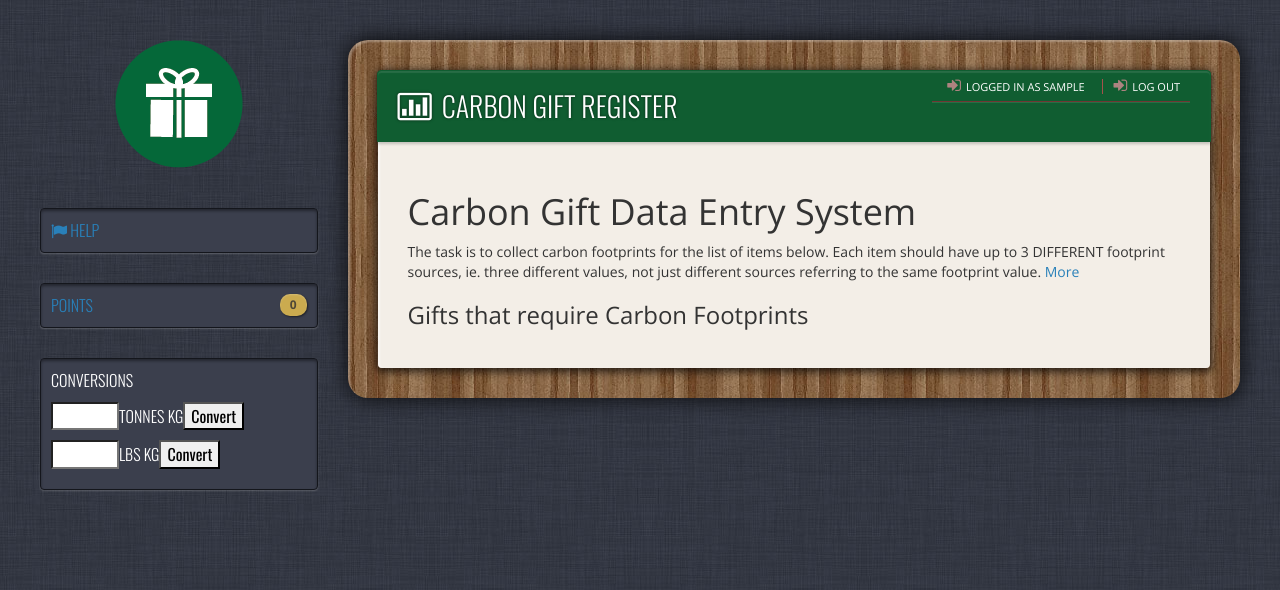
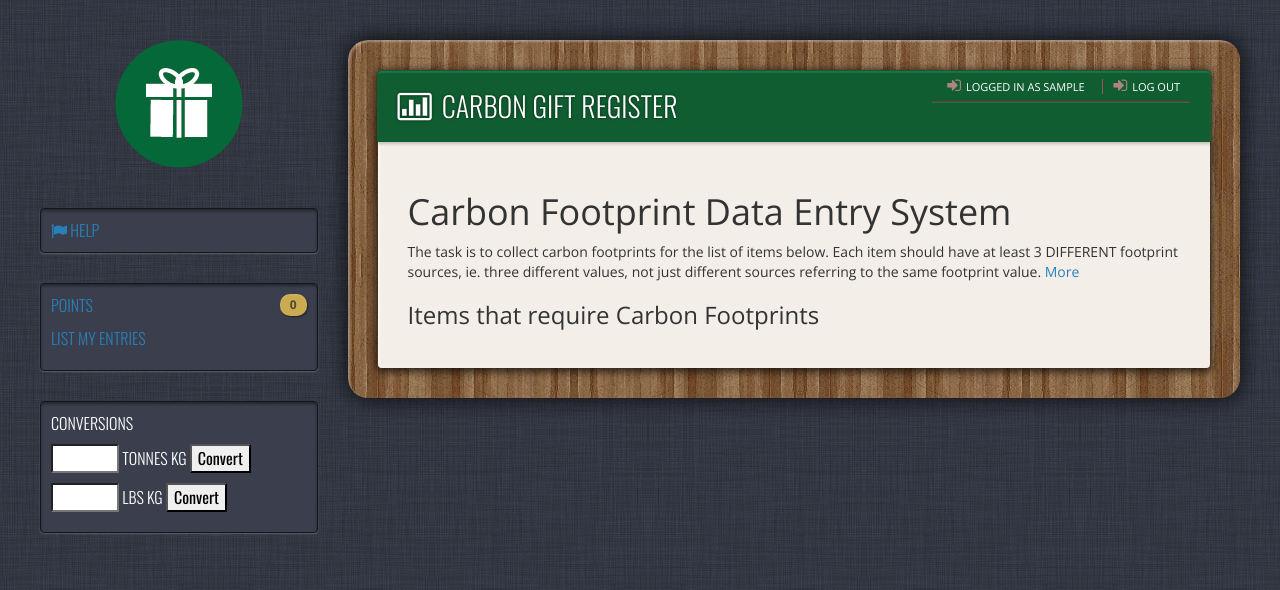
Before and after one commit to phoebebright/carbon_gift, a Django app: page / in a window 1280 px wide. Shown: the top 590 px of the page. Run offline with Django 3.2, Linux system fonts and the light colour scheme; the visitor is signed in with stand-in values (Sample User, id 1); data that the repository does not hold is empty; parts of the project's set-up code (start-up, migrations or seed data) failed here and were passed over; some libraries are stand-ins or nearby versions.

Commit message:
initial - added list my stuff with chart

```diff
--- a/templates/base.html
+++ b/templates/base.html
@@ -3,9 +3,7 @@
 <head>
     <meta charset="utf-8">
     <meta name="viewport" content="width=device-width, initial-scale=1">
-    <link rel='stylesheet' href='{{STATIC_URL}}css/fullcalendar.css'>
-    <link rel='stylesheet' href='{{STATIC_URL}}css/datatables/datatables.css'>
-    <link rel='stylesheet' href='{{STATIC_URL}}css/datatables/bootstrap.datatables.css'>
+
     <link rel='stylesheet' href='{{STATIC_URL}}scss/chosen.css'>
     <link rel='stylesheet' href='{{STATIC_URL}}scss/font-awesome/font-awesome.css'>
     <link rel='stylesheet' href='{{STATIC_URL}}css/app.css'>
@@ -25,7 +23,7 @@
 
     <script type="text/javascript" src="{{STATIC_URL}}js/JSON.js"></script>
     <script type="text/javascript" src="{{STATIC_URL}}webtest/js/jquery.cookie.min.js"></script>
-    <title>{% block title %}Carbon Gift Register{% endblock %}</title>
+    <title>{% block title %}Carbon Footprint Database{% endblock %}</title>
     <style>
         .side-menu {
             padding: 10px !important;
@@ -63,7 +61,7 @@
                         <a href="/" class="logo hidden-sm hidden-xs">
                             <img src="{{ STATIC_URL }}img/gift_icon-05.png" />
                         </a>
-    </div>
+                    </div>
                 </div>
 
                 <div class="relative-w">
@@ -77,13 +75,17 @@
                     </div>
                 </div>
 
-                               <div class="relative-w">
+                <div class="relative-w">
                     <div class="side-menu side-bar-text">
 
-                        <a href="/points/">
+                        <p><a href="/points/">
                             <span class="badge badge-notifications pull-right alert-animated">{{ user.new_points }}</span>
-                             Points
-                        </a>
+                            Points
+                        </a></p>
+                        <p>                <a href="/listfoot/">
+
+                            List my Entries
+                        </a></p>
 
                     </div>
                 </div>
@@ -94,8 +96,8 @@
                         <p>Conversions</p>
 
 
-                          <p><input id="tonnes" size="6">Tonnes  <span id="t2kg"></span>kg<button id="ton2kg">Convert</button></p>
-                          <p><input id="lbs" size="6">lbs  <span id="lb2kg"></span>kg<button id="lbs2kg">Convert</button></p>
+                        <p><input id="tonnes" size="6">&nbsp;Tonnes  <span id="t2kg"></span>kg&nbsp;<button id="ton2kg">Convert</button></p>
+                        <p><input id="lbs" size="6">&nbsp;lbs  <span id="lb2kg"></span>kg&nbsp;<button id="lbs2kg">Convert</button></p>
 
 
                     </div>
@@ -162,11 +164,8 @@
 <script src='{{STATIC_URL}}js/bootstrap/transition.js'></script>
 <script src='{{STATIC_URL}}js/bootstrap/tooltip.js'></script>
 <script src='{{STATIC_URL}}js/jquery.knob.js'></script>
-<script src='{{STATIC_URL}}js/fullcalendar.min.js'></script>
-<script src='{{STATIC_URL}}js/datatables/datatables.min.js'></script>
 <script src='{{STATIC_URL}}js/chosen.jquery.min.js'></script>
-<script src='{{STATIC_URL}}js/datatables/bootstrap.datatables.js'></script>
-<script src='{{STATIC_URL}}js/raphael-min.js'></script>
+
 <script src='{{STATIC_URL}}js/morris-0.4.3.min.js'></script>
 <script src='{{STATIC_URL}}js/for_pages/color_settings.js'></script>
 <script src='{{STATIC_URL}}js/application.js'></script>
@@ -175,7 +174,7 @@
 
 {% block js %}
     <script>
-    $(document).ready(function() {
+        $(document).ready(function() {
 
             $("#ton2kg").on("click", function() {
                 var t = parseFloat($("#tonnes").val());
@@ -189,7 +188,7 @@
                 $("#lb2kg").text(kg);
                 $("#id_size").val(kg);
             })
-    });
+        });
     </script>
 {% endblock js %}
 
--- a/templates/help.html
+++ b/templates/help.html
@@ -3,7 +3,7 @@
 
 <h1>How it works</h1>
 
-<p>1 Point are awarded for each new footprint entered.  The footprint will be veried to make sure it is correct and different from the other footprints already entered for this Gift.  Once a footprint is verified another point is awarded.</p>
+<p>1 Point is awarded for each new footprint entered.  The footprint will be verified to make sure it is correct and different from the other footprints already entered for this Item.  Once a footprint is verified another point is awarded.</p>
 <p>Periodically points are converted into payment and marked as redeemed.  The current conversion is 1c per point.</p>
 
 {%  endblock main %}
--- a/templates/index.html
+++ b/templates/index.html
@@ -1,12 +1,12 @@
 {% extends "base.html" %}
 {% block main %}
 
-<h1>Carbon Gift Data Entry System</h1>
+<h1>Carbon Footprint Data Entry System</h1>
     <p>The task is to collect carbon footprints for the list of items below.
-        Each item should have up to 3 DIFFERENT footprint sources,
+        Each item should have at least 3 DIFFERENT footprint sources,
         ie. three different values, not just different sources referring to the same footprint value. <a href="help/">More</a></p>
     <div class="row-fluid">
-        <h3>Gifts that require Carbon Footprints</h3>
+        <h3>Items that require Carbon Footprints</h3>
         <ul>
         {% for item in required %}
             <li><a href="/newfoot/{{ item.id }}/">{{ item.name }}</a>&nbsp Footprints required {{ item.feet_required }}</li>
--- a/templates/registration/login.html
+++ b/templates/registration/login.html
@@ -6,8 +6,8 @@
     <div id="login">
         <h1>Login to Carbon Gifts</h1>
         <form action="/login/" method="post" id="login-form">{% csrf_token %}
-        <label for="username">USERNAME </label><input style="width: 160px; border: 1px solid gray" type="text" name="username" value="" id="username" /><br />
-        <label for="password">PASSWORD </label><input style="width: 160px; border: 1px solid gray" type="password" name="password" value="" id="password" /><br />
+            <label for="username">USERNAME </label>&nbsp;<input style="width: 160px; border: 1px solid gray" type="text" name="username" value="" id="username" /><br />
+            <label for="password">PASSWORD </label>&nbsp;<input style="width: 160px; border: 1px solid gray" type="password" name="password" value="" id="password" /><br />
 
             <button type="submit">Login</button><br />
 
@@ -19,6 +19,7 @@
 
         <script type="text/javascript">
             document.getElementById('id_username').focus()
+            $(".btn").button();
         </script>
     </div>
 
--- a/urls.py
+++ b/urls.py
@@ -6,9 +6,19 @@ from django.conf import settings
 from django.contrib import admin
 from django.conf.urls.static import static
 
+
+from tastypie.api import Api
+from web.api import *
+
+
+v1_api = Api(api_name='v1')
+v1_api.register(UserPendingPoints())
+
+
 admin.autodiscover()
 
 urlpatterns = patterns('',
+                       url(r'^api/', include(v1_api.urls)),
                        url(r'^login/$', 'django.contrib.auth.views.login', name="login"),
                        url(r'^accounts/login/$', 'django.contrib.auth.views.login', name="login"),
                        url(r'^logout/$', 'django.contrib.auth.views.logout', {'template_name': 'login.html'}, name="logout"),
@@ -30,6 +40,7 @@ urlpatterns += patterns('web.views',
                         url(r'^newfoot/(?P<obj_id>\d+)/$', FootCreate.as_view(), name='foot_new'),
                         url(r'^editfoot/(?P<pk>\d+)/$', FootUpdate.as_view(), name='foot_edit'),
                         url(r'^deletefoot/(?P<pk>\d+)/$', FootDelete.as_view(), name='foot_delete'),
+                        url(r'^listfoot/$', FootList.as_view(), name='foot_list'),
 
                         url(r'^$', login_required(Home.as_view()), name='home'),
 )
--- a/web/forms.py
+++ b/web/forms.py
@@ -9,6 +9,7 @@ class FootprintForm(ModelForm):
         model = Footprint
         widgets = {'created_by': forms.HiddenInput,
                    "object": forms.HiddenInput,
+                   "verified": forms.HiddenInput,
                    "source": forms.TextInput(attrs={'size':'60'}),
                    "size": forms.TextInput(attrs={'size':'6'}),
                    }
--- a/web/models.py
+++ b/web/models.py
@@ -85,7 +85,7 @@ class Footprint(models.Model):
     object = models.ForeignKey(Object)
     source = models.URLField(help_text="URL of source of footprint", unique=True)
     size = models.DecimalField(max_digits=10, decimal_places=2, help_text="Footprint size in kg", validators=[MinValueValidator(0),
-                                       MaxValueValidator(10000)])
+                                       MaxValueValidator(100000)])
 
     notes = models.TextField(blank=True, null=True)
 
@@ -142,6 +142,8 @@ class Footprint(models.Model):
         self.object.save()
         super(Footprint, self).delete()
 
+
+
 class Points(models.Model):
 
     user = models.ForeignKey(MyUser)
@@ -150,7 +152,8 @@ class Points(models.Model):
     footprint = models.ForeignKey(Footprint)
     comment = models.CharField(max_length=30, blank=True, null=True)
     created = models.DateTimeField(auto_now_add=True)
-    redeemed = models.DateTimeField(blank=True, null=True)
+    pending = models.BooleanField(default=True)
+    redeemed_date = models.DateTimeField(blank=True, null=True)
 
     class Meta:
         ordering = ['-created']
@@ -167,3 +170,7 @@ class Points(models.Model):
             self.user.save()
 
         super(Points, self).save(*args, **kwargs)
+
+    @property
+    def redeemed(self):
+        return self.redeemed_date
--- a/web/views.py
+++ b/web/views.py
@@ -15,7 +15,8 @@ from django.views.generic import TemplateView,ListView
 from django.views.generic.edit import CreateView, UpdateView, DeleteView
 from django.core.urlresolvers import reverse_lazy
 
-
+from django_tables2 import SingleTableView
+import django_tables2 as tables
 
 #python
 import json
@@ -82,3 +83,23 @@ class FootUpdate(UpdateView):
 class FootDelete(DeleteView):
     model = Footprint
     success_url = reverse_lazy('home')
+
+
+
+class FootprintTable(tables.Table):
+    class Meta:
+        model = Footprint
+        fields = ('object.name', 'size', 'created', 'verified')
+        template_name = "web/footprint_list.html"
+
+
+
+class FootList(SingleTableView):
+
+    table_class = FootprintTable
+
+
+    def get_queryset(self):
+        # user can only view updates for their organisation
+
+        return Footprint.objects.filter(created_by=self.request.user)
```
Also changed, not shown: settings.py (+4 -4 lines). Lines whose indentation alone changed are shown as unchanged.
